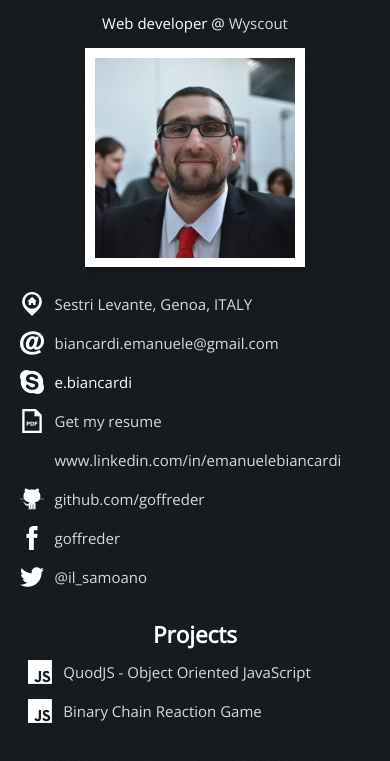
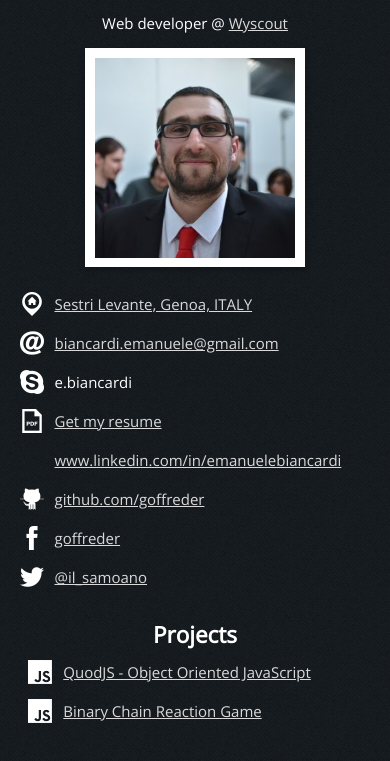
Before and after one commit to goffreder/goffreder.github.com, a plain HTML site: page index.html in a window 390 px wide. Shown: the part 53-814 px from the top of the page. Drawn offline with nearby package versions, Linux system fonts and the light colour scheme.

Commit message:
Restored decoration on links for mobile

```diff
--- a/home/css/responsive.css
+++ b/home/css/responsive.css
@@ -1,6 +1,6 @@
 @media only screen and (max-width: 480px) {
 	body { font-size: 15px; }
-	a { text-decoration: none; }
+	/*a { text-decoration: none; }*/
 	#main { margin: 10px auto; width: 90%; }
 	#contact-box { width: 100%; }
 }
```
